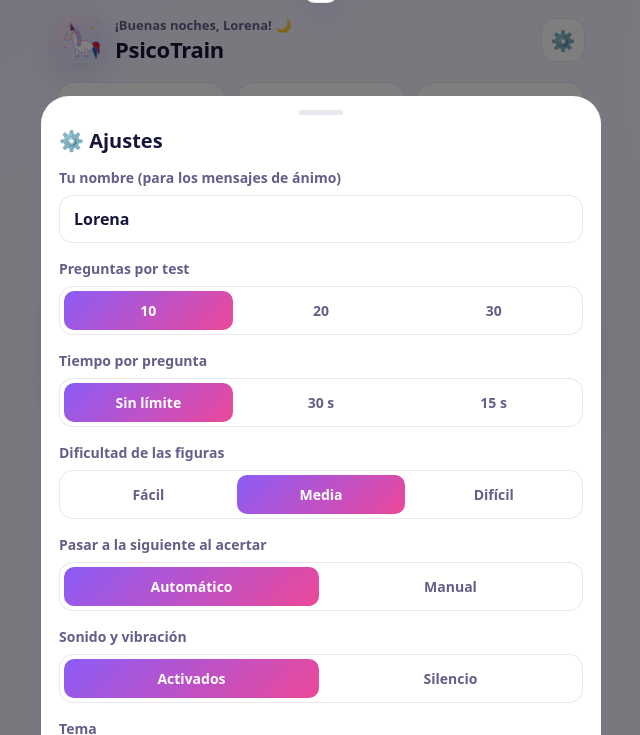
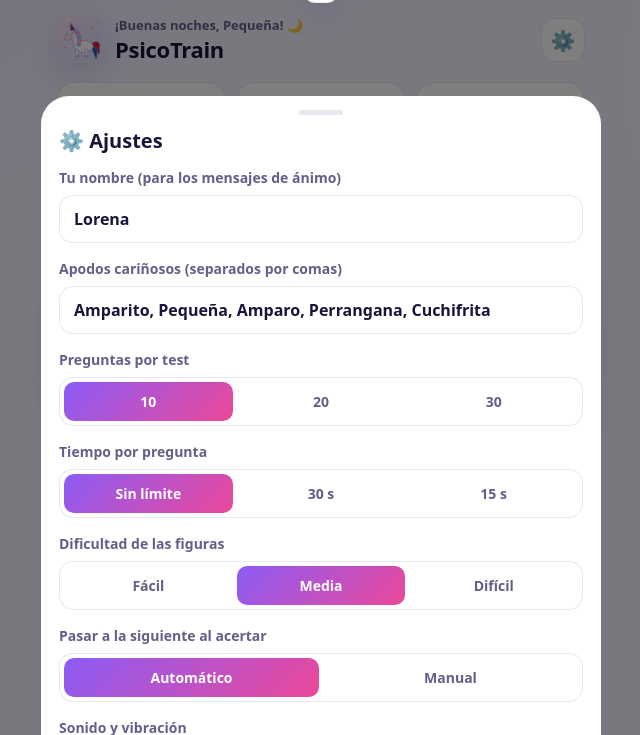
Before and after one commit to rubenrodriguezcamarero-alt/psicotrain, a plain HTML site: page index.html in a window 1280 px wide. Both pictures are taken after a click on the button "⚙️". Shown: the top 735 px of the page, without its empty margins (319-959 px from the left). Drawn offline with Linux system fonts and the light colour scheme.

Commit message:
Usa de vez en cuando apodos cariñosos en los mensajes de ánimo
Apodos por defecto: Amparito, Pequeña, Amparo, Perrangana y Cuchifrita.
Se usan en un 40 % de los mensajes y se pueden cambiar en Ajustes.

Co-Authored-By: Claude Opus 5.5 <noreply@anthropic.com>
Claude-Session: https://claude.ai/code/session_01UbdcR3rquLH7ZPN2x6FS5p

```diff
--- a/app.js
+++ b/app.js
@@ -18,7 +18,7 @@ const VERBAL = CATS.filter(c => c.g === 'verbal').map(c => c.id);
 
 // ---------------- Almacenamiento ----------------
 const KEY = 'psicotrain.v1';
-const DEFAULTS = () => ({ settings: { count: 10, time: 0, diff: 'media', auto: 1, fx: 1, theme: 'auto', name: 'Lorena' }, stats: {}, days: [], errors: {} });
+const DEFAULTS = () => ({ settings: { count: 10, time: 0, diff: 'media', auto: 1, fx: 1, theme: 'auto', name: 'Lorena', apodos: 'Amparito, Pequeña, Amparo, Perrangana, Cuchifrita' }, stats: {}, days: [], errors: {} });
 let DB = (() => {
   try {
     const d = JSON.parse(localStorage.getItem(KEY));
@@ -88,7 +88,13 @@ function makeQuestion(cat, idx) {
 const raeLink = w => w ? ` <a class="rae" href="https://dle.rae.es/${encodeURIComponent(w)}" target="_blank" rel="noopener">📖 «${w}» en la RAE</a>` : '';
 
 // ---------------- Ánimo ----------------
-const nombre = () => (DB.settings.name || '').trim();
+// Casi siempre usa el nombre; de vez en cuando (40 %), uno de los apodos cariñosos
+const apodos = () => (DB.settings.apodos || '').split(',').map(s => s.trim()).filter(Boolean);
+const nombre = () => {
+  const n = (DB.settings.name || '').trim(), ap = apodos();
+  if (ap.length && (!n || Math.random() < .4)) return pick(ap);
+  return n;
+};
 function frase(tipo, vars = {}) {
   let f = Array.isArray(MOTIVA[tipo]) ? pick(MOTIVA[tipo]) : MOTIVA[tipo];
   for (const [k, v] of Object.entries(vars)) f = f.split('{' + k + '}').join(v);
@@ -363,6 +369,7 @@ function applyTheme() {
 }
 function renderSettings() {
   $('#nameInput').value = DB.settings.name || '';
+  $('#apodosInput').value = DB.settings.apodos || '';
   $$('.seg').forEach(seg => {
     const k = seg.dataset.key;
     [...seg.children].forEach(b => b.classList.toggle('on', String(DB.settings[k]) === b.dataset.v));
@@ -398,6 +405,7 @@ $('#btnAgain').onclick = () => startQuiz(Q.cats, Q.mode === 'review' && !errCoun
 $('#btnHome').onclick = () => { Q = null; renderHome(); show('home'); };
 $('#btnSettings').onclick = () => openSheet(true);
 $('#nameInput').addEventListener('input', e => { DB.settings.name = e.target.value.slice(0, 30); save(); renderHome(); });
+$('#apodosInput').addEventListener('input', e => { DB.settings.apodos = e.target.value.slice(0, 200); save(); });
 $('#motiv').onclick = nuevaFraseInicio;
 $('#btnClose').onclick = $('#overlay').onclick = () => openSheet(false);
 $('#btnReset').onclick = () => {
--- a/index.html
+++ b/index.html
@@ -131,6 +131,8 @@
   <h3>⚙️ Ajustes</h3>
   <div class="field"><label for="nameInput">Tu nombre (para los mensajes de ánimo)</label>
     <input class="txt" id="nameInput" type="text" maxlength="30" autocomplete="given-name" placeholder="Escribe tu nombre"></div>
+  <div class="field"><label for="apodosInput">Apodos cariñosos (separados por comas)</label>
+    <input class="txt" id="apodosInput" type="text" maxlength="200" autocomplete="off" placeholder="Ej.: Pequeña, Cuchifrita"></div>
   <div class="field"><label>Preguntas por test</label>
     <div class="seg" data-key="count"><button data-v="10">10</button><button data-v="20">20</button><button data-v="30">30</button></div></div>
   <div class="field"><label>Tiempo por pregunta</label>
--- a/sw.js
+++ b/sw.js
@@ -1,5 +1,5 @@
 // Service worker: permite usar la app sin conexión.
-const CACHE = 'psicotrain-v5';
+const CACHE = 'psicotrain-v6';
 const ASSETS = ['./', 'index.html', 'styles.css', 'app.js', 'data.js', 'figures.js', 'motivacion.js', 'manifest.webmanifest',
   'icons/icon.svg', 'icons/icon-192.png', 'icons/icon-512.png', 'icons/icon-maskable-512.png', 'icons/apple-touch-icon.png'];
 
```
